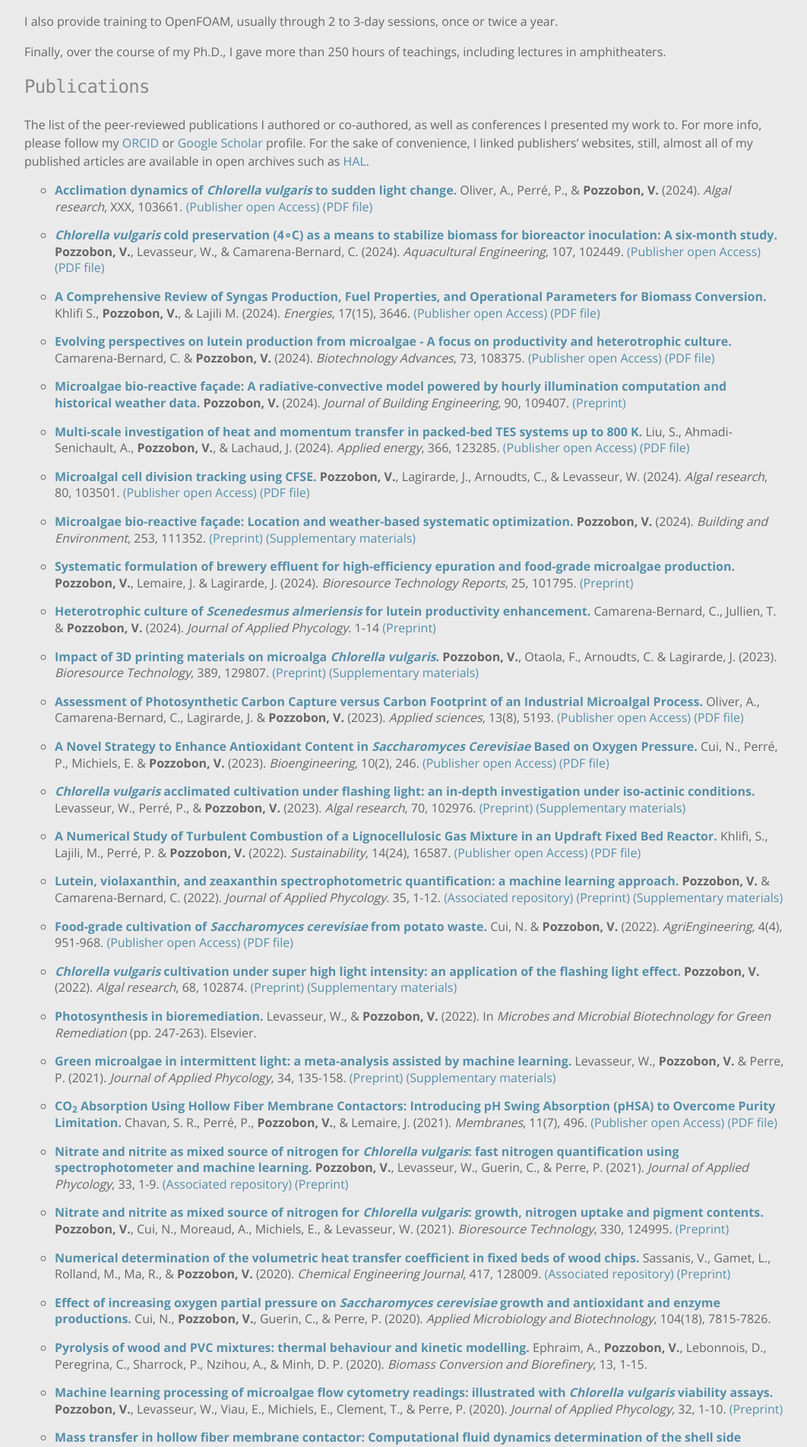
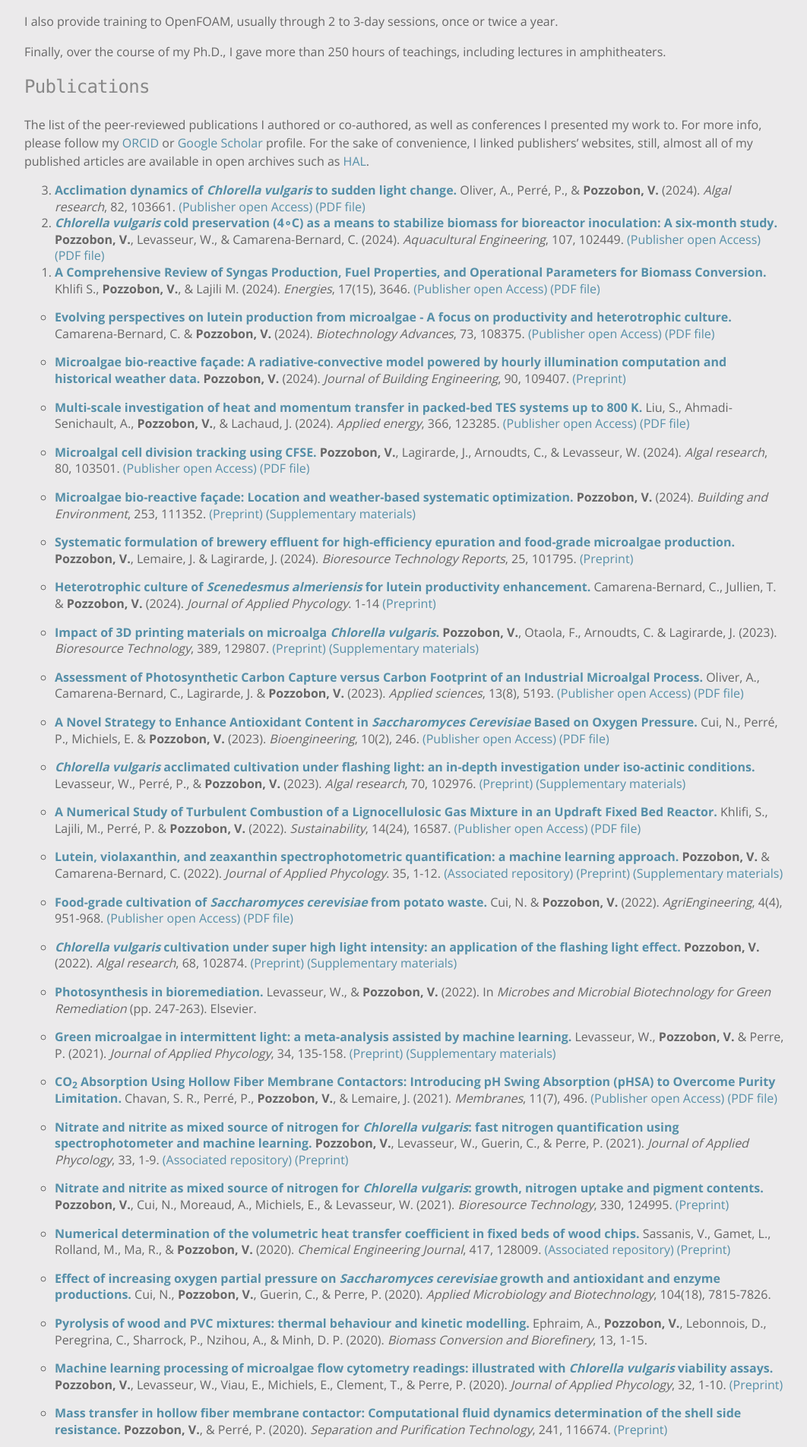
Before and after one commit to victorpozzobon/victorpozzobon.github.io, a Jekyll site: the page built from _pages/academic.md, in a window 1280 px wide. Shown: the part 1579-3483 px from the top of the page at 76% size, without its empty margins (96-1158 px from the left). Built offline with Jekyll 4.4.1, drawn with Linux system fonts in a browser that asks for light colours.

Commit message:
Trying list 1/n

```diff
--- a/_pages/academic.md
+++ b/_pages/academic.md
@@ -69,11 +69,11 @@ Finally, over the course of my Ph.D., I gave more than 250 hours of teachings, i
 The list of the peer-reviewed publications I authored or co-authored, as well as conferences
 I presented my work to. For more info, please follow my [ORCID](https://orcid.org/0000-0003-1530-0834) or [Google Scholar](https://scholar.google.fr/citations?user=XOAdaN4AAAAJ) profile. For the sake of convenience, I linked publishers' websites, still, almost all of my published articles are available in open archives such as [HAL](https://hal.archives-ouvertes.fr/).
 
-* [**Acclimation dynamics of _Chlorella vulgaris_ to sudden light change.**](https://doi.org/10.1016/j.algal.2024.103661) Oliver, A., Perré, P., & **Pozzobon, V.** (2024).  _Algal research_, XXX, 103661. [(Publisher open Access)](https://www.sciencedirect.com/science/article/pii/S221192642400273X/pdfft?md5=4eb64ec491f54e4ee85fd53453c8565e&pid=1-s2.0-S221192642400273X-main.pdf) [(PDF file)](/assets/preprints/Oliver_2024_a.pdf)
+0. [**Acclimation dynamics of _Chlorella vulgaris_ to sudden light change.**](https://doi.org/10.1016/j.algal.2024.103661) Oliver, A., Perré, P., & **Pozzobon, V.** (2024).  _Algal research_, 82, 103661. [(Publisher open Access)](https://www.sciencedirect.com/science/article/pii/S221192642400273X/pdfft?md5=4eb64ec491f54e4ee85fd53453c8565e&pid=1-s2.0-S221192642400273X-main.pdf) [(PDF file)](/assets/preprints/Oliver_2024_a.pdf)
+0. [**_Chlorella vulgaris_ cold preservation (4∘C) as a means to stabilize biomass for bioreactor inoculation: A six-month study.**](https://doi.org/10.1016/j.aquaeng.2024.102449) **Pozzobon, V.**, Levasseur, W., & Camarena-Bernard, C. (2024). _Aquacultural Engineering_, 107, 102449. [(Publisher open Access)](https://www.sciencedirect.com/science/article/pii/S0144860924000608/pdfft?md5=bb28e93cac379baa6f50a4532b47fd0d&pid=1-s2.0-S0144860924000608-main.pdf) [(PDF file)](/assets/preprints/Pozzobon_2024_e.pdf)
+0. [**A Comprehensive Review of Syngas Production, Fuel Properties, and Operational Parameters for Biomass Conversion.**](https://doi.org/10.3390/en17153646) Khlifi S., **Pozzobon, V.**, & Lajili M. (2024). _Energies_, 17(15), 3646. [(Publisher open Access)](https://www.mdpi.com/1996-1073/17/15/3646/pdf?version=1721828455) [(PDF file)](/assets/preprints/Khlifi_2024_a.pdf)
+{: reversed="reversed"}
 
-* [**_Chlorella vulgaris_ cold preservation (4∘C) as a means to stabilize biomass for bioreactor inoculation: A six-month study.**](https://doi.org/10.1016/j.aquaeng.2024.102449) **Pozzobon, V.**, Levasseur, W., & Camarena-Bernard, C. (2024). _Aquacultural Engineering_, 107, 102449. [(Publisher open Access)](https://www.sciencedirect.com/science/article/pii/S0144860924000608/pdfft?md5=bb28e93cac379baa6f50a4532b47fd0d&pid=1-s2.0-S0144860924000608-main.pdf) [(PDF file)](/assets/preprints/Pozzobon_2024_e.pdf)
-
-* [**A Comprehensive Review of Syngas Production, Fuel Properties, and Operational Parameters for Biomass Conversion.**](https://doi.org/10.3390/en17153646) Khlifi S., **Pozzobon, V.**, & Lajili M. (2024). _Energies_, 17(15), 3646. [(Publisher open Access)](https://www.mdpi.com/1996-1073/17/15/3646/pdf?version=1721828455) [(PDF file)](/assets/preprints/Khlifi_2024_a.pdf)
 
 * [**Evolving perspectives on lutein production from microalgae - A focus on productivity and heterotrophic culture.**](https://doi.org/10.1016/j.biotechadv.2024.108375) Camarena-Bernard, C. & **Pozzobon, V.** (2024). _Biotechnology Advances_, 73, 108375. [(Publisher open Access)](https://www.sciencedirect.com/science/article/pii/S0734975024000697/pdfft?md5=e89ef3b24871edbf0fc7fe1710210504&pid=1-s2.0-S0734975024000697-main.pdf) [(PDF file)](/assets/preprints/Camarena_2024_b.pdf)
 
```
Also changed, not shown: 1 other file.
